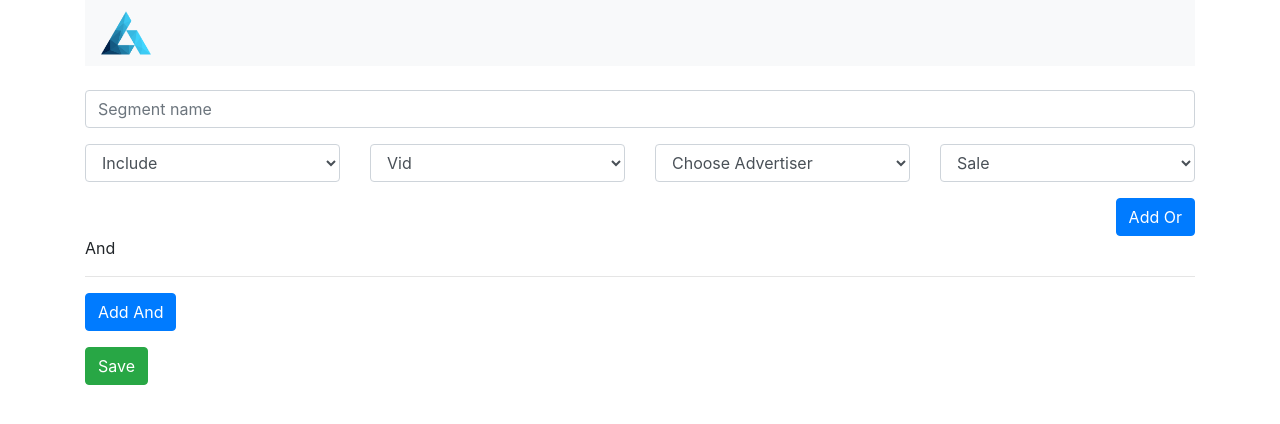
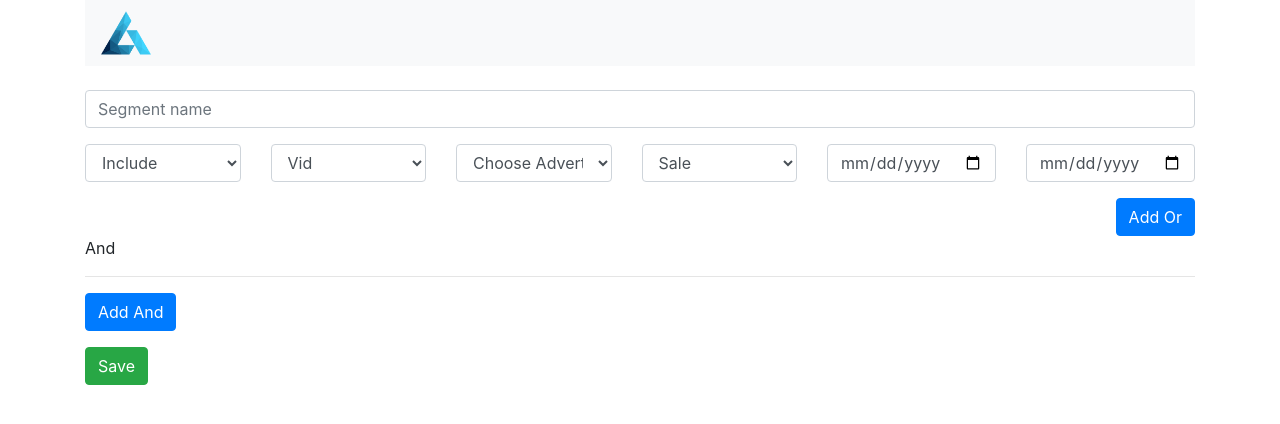
Before and after one commit to dimakrol/concord-ui-v2, a Vue app: page / in a window 1280 px wide. Shown: the top 424 px of the page. Built offline with nearby package versions, Linux system fonts and the light colour scheme.

Commit message:
AC-3077 Added ability to create segments.

```diff
--- a/src/App.vue
+++ b/src/App.vue
@@ -5,7 +5,7 @@
               <img class="logo" alt="Ad-Center logo" src="./assets/logo.png">
           </nav>
           <div class="my-4">
-              <NewSegmentForm></NewSegmentForm>
+              <NewSegmentForm @createSegment="aaa"></NewSegmentForm>
           </div>
           <SegmentsList :segments-prop="segments"></SegmentsList>
       </div>
@@ -24,6 +24,11 @@ export default {
             segments: []
         }
     },
+    methods: {
+        aaa(a) {
+            this.segments.push(a.segment)
+        }
+    },
     components: {
         SegmentsList,
         NewSegmentForm
--- a/src/components/NewSegmentForm.vue
+++ b/src/components/NewSegmentForm.vue
@@ -32,6 +32,12 @@
                             <option selected>Choose Conversion Type</option>
                             <option value="sale">Sale</option>
                         </select>
+                    </div>
+                    <div class="col">
+                        <input v-model="and.dates.from" type="date" class="form-control">
+                    </div>
+                    <div class="col">
+                        <input v-model="and.dates.to" type="date" class="form-control">
                     </div>
                     <div v-if="1 < segment.andFilters.length" class="col">
                         <div class="btn btn-warning" @click="delAndFilter(andFilterIndex)">Del And</div>
@@ -94,7 +100,7 @@
 
 
 <script>
-import {advertisers, defaultAnd, defaultOr} from '../defaultData';
+import {advertisers, defaultSegment, defaultAnd, defaultOr} from '../defaultData';
 
 
 export default {
@@ -103,29 +109,13 @@ export default {
     },
     data() {
         return {
-            segment: {
-                name: '',
-                andFilters: [ //array of filters
-                    {
-                        include: true, //true or false
-                        type: 'vid', //vid
-                        advertiserId: null, //1,2,3
-                        conversionType: 'sale', //sale
-                        dates: {
-                            from: '',
-                            to: '',
-                        },
-                        orFilters: []
-                    }
-                ],
-            },
+            segment: {...defaultSegment},
             advertisers
         }
     },
     methods: {
-        clearSegment() {
-            //todo
-
+        clearForm() {
+            this.segment = {...defaultSegment};
         },
         addAndFilter() {
             this.segment.andFilters.push({...defaultAnd})
@@ -140,7 +130,8 @@ export default {
             this.segment.andFilters[andIndex].orFilters.splice(orIndex, 1);
         },
         save() {
-            console.log('here');
+            this.$emit('createSegment', {segment: this.segment});
+            this.clearForm();
         }
     }
 }
--- a/src/components/SegmentsList.vue
+++ b/src/components/SegmentsList.vue
@@ -4,10 +4,10 @@
         <div v-for="segment in segments">
                 <div class="card my-4">
                     <div class="card-header">
-                        Segment {{segment.advertiserId}}
+                        Segment {{segment.name}}
                     </div>
                     <div class="card-body">
-                        {{segment.type}}
+                        {{segment.name}}
                     </div>
                 </div>
             <!--<li v-bind:key="segment.advertiserId">{{segment.type}}</li>-->
--- a/src/defaultData/index.js
+++ b/src/defaultData/index.js
@@ -63,6 +63,23 @@ export const defaultOr = {
     },
 };
 
+export const defaultSegment = {
+        name: '',
+        andFilters: [ //array of filters
+            {
+                include: true, //true or false
+                type: 'vid', //vid
+                advertiserId: null, //1,2,3
+                conversionType: 'sale', //sale
+                dates: {
+                    from: '',
+                    to: '',
+                },
+                orFilters: []
+            }
+            ],
+    };
+
 export const advertisers = [
     {
         name: 'Joker Y',
```
